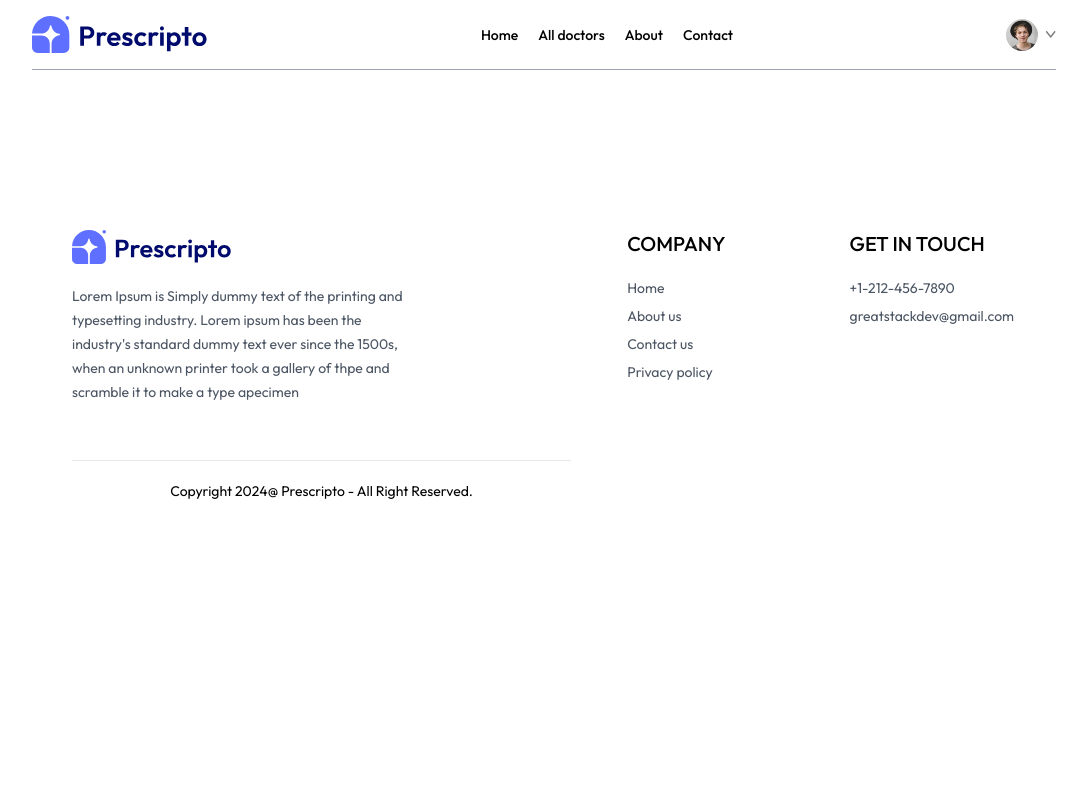
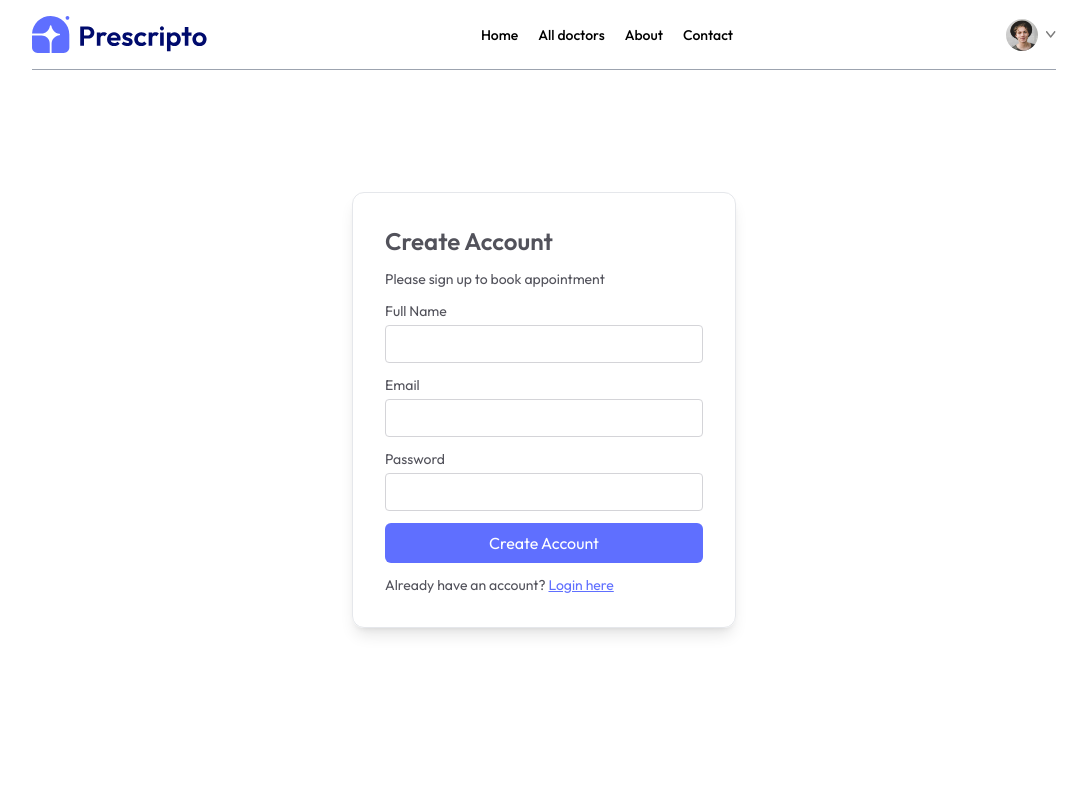
Before and after one commit to tharindi22/React_Project-Doctor-Appoinment--frontend, a React (Vite) app: page /login in a window 1280 px wide. Shown: the top 800 px of the page, without its empty margins (96-1183 px from the left). Built offline with nearby package versions, Linux system fonts and the light colour scheme.

Commit message:
created the Login and Create Account

```diff
--- a/src/pages/Login.jsx
+++ b/src/pages/Login.jsx
@@ -1,11 +1,52 @@
-import React from 'react'
+import React, { useState } from 'react'
 
 const Login = () => {
+
+  const [state,setState] = useState('Sign Up')
+
+  const [email,setEmail] = useState('')
+  const [password,setPassword] = useState('')
+  const [name,setName] = useState('')
+
+  const onSubmitHandler = async (event) =>{
+    event.preventDefault()
+  }
+
   return (
-    <div>
+    <form className='min-h-[80vh] flex items-center'>
+      <div className='flex flex-col gap-3 m-auto items-start p-8 min-w-[340px] sm:min-w-96 border rounded-xl text-zinc-600 text-sm shadow-lg'>
+        <p className='text-2xl font-semibold'>{state === 'Sign Up' ? "Create Account" : "Login"}</p>
+        <p>Please {state === 'Sign Up' ? "sign up" : "Log in"} to book appointment</p>
+
+        {
+          state === "Sign Up" &&
+          <div className='w-full'>
+            <p>Full Name</p>
+            <input className='border border-zinc-300 rounded w-full p-2 mt-1' type="text" onChange={(e)=>setName(e.target.name)} value={name} required/>
+          </div>
+        }
 
 
-    </div>
+        <div className='w-full'>
+          <p>Email</p>
+          <input className='border border-zinc-300 rounded w-full p-2 mt-1' type="email" onChange={(e)=>setEmail(e.target.name)} value={email} required/>
+        </div>
+        <div className='w-full'>
+          <p>Password </p>
+          <input className='border border-zinc-300 rounded w-full p-2 mt-1' type="password" onChange={(e)=>setPassword(e.target.name)} value={password} required/>
+        </div>
+
+        <button className='bg-primary text-white w-full py-2 rounded-md text-base'>{state === 'Sign Up' ? "Create Account" : "Login"}</button>
+
+        {
+          state === "Sign Up" ?
+          <p>Already have an account? <span onClick={()=>setState('Login')} className='text-primary underline cursor-pointer'>Login here</span> </p> :
+          <p>Create an new account ? <span onClick={()=>setState('Sign Up')} className='text-primary underline cursor-pointer'>click here</span> </p>
+        }
+
+      </div>
+
+    </form>
   )
 }
 
```
